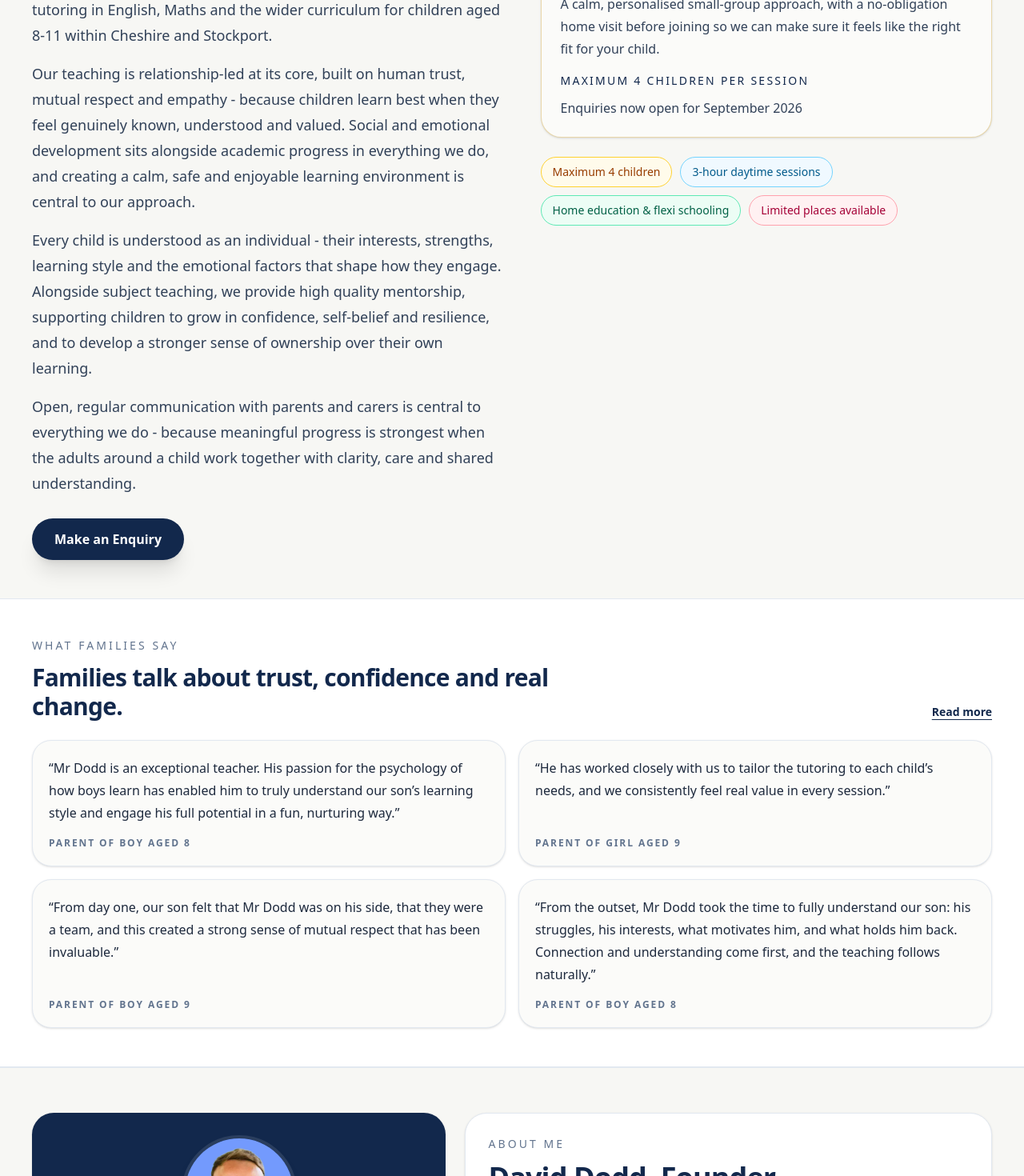
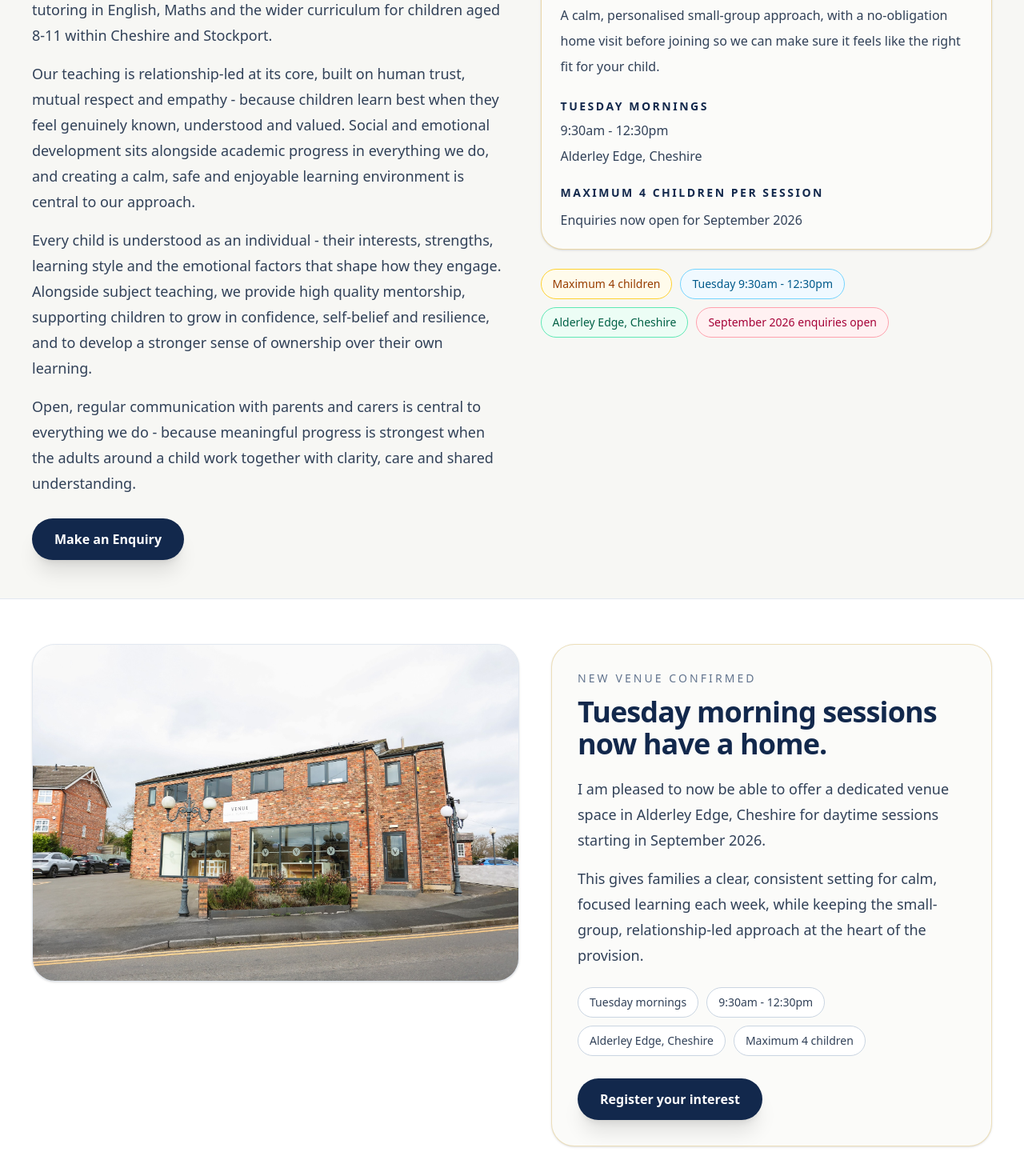
Before and after one commit to davedodd89-ai/warren-dodd-education, a Next.js app: page / in a window 1280 px wide. Shown: the part 860-2330 px from the top of the page at 80% size. Built offline with nearby package versions, Linux system fonts and the light colour scheme.

Commit message:
Add venue image and launch messaging to contact page

```diff
--- a/app/contact/page.tsx
+++ b/app/contact/page.tsx
@@ -6,7 +6,7 @@ export default function ContactPage() {
     "Whether you are home educating or using flexi schooling",
     "What kind of support you are looking for",
     "Any current barriers around confidence, motivation or engagement",
-    "What days or times you are hoping for",
+    "What you would like your child to gain from the sessions",
   ];
 
   const discussionPoints = [
@@ -14,7 +14,15 @@ export default function ContactPage() {
     "How the 3-hour daytime sessions work",
     "What kind of support would be most helpful",
     "How confidence, motivation and engagement are currently affecting learning",
-    "What a good next step would look like for your family",
+    "What a strong next step would look like for your family",
+  ];
+
+  const venueHighlights = [
+    "Tuesday mornings",
+    "9:30am - 12:30pm",
+    "Alderley Edge, Cheshire",
+    "Maximum 4 children",
+    "September 2026 start",
   ];
 
   return (
@@ -28,8 +36,7 @@ export default function ContactPage() {
           </p>
 
           <h1 className="mt-4 text-3xl font-semibold tracking-tight text-[#12284C] sm:text-4xl md:text-6xl">
-            Get in touch to discuss your child and the support you are looking
-            for.
+            Register your interest for Tuesday morning daytime sessions.
           </h1>
 
           <p className="mx-auto mt-6 max-w-2xl text-base leading-7 text-slate-700 sm:text-lg sm:leading-8">
@@ -39,8 +46,53 @@ export default function ContactPage() {
           </p>
         </div>
 
+        <div className="mt-8 rounded-[1.5rem] border border-[#D8B35B]/50 bg-white p-6 shadow-sm sm:rounded-[2rem] sm:p-8">
+          <div className="grid gap-6 lg:grid-cols-[1.05fr_0.95fr] lg:items-center">
+            <div className="min-w-0">
+              <p className="text-sm uppercase tracking-[0.2em] text-slate-500">
+                New venue confirmed
+              </p>
+
+              <h2 className="mt-3 text-2xl font-semibold tracking-tight text-[#12284C] sm:text-3xl md:text-4xl">
+                Tuesday mornings in Alderley Edge from September 2026.
+              </h2>
+
+              <p className="mt-5 max-w-2xl text-base leading-7 text-slate-700 sm:text-lg sm:leading-8">
+                A dedicated venue is now in place for calm, small-group daytime
+                sessions. Places will remain very limited so that the provision
+                stays personal, focused and relationship-led.
+              </p>
+
+              <div className="mt-6 flex flex-wrap gap-2.5">
+                {venueHighlights.map((item) => (
+                  <span
+                    key={item}
+                    className="rounded-full border border-slate-300 bg-[#FBFBF9] px-3.5 py-2 text-xs text-slate-700 sm:text-sm"
+                  >
+                    {item}
+                  </span>
+                ))}
+              </div>
+            </div>
+
+            <div className="min-w-0 rounded-[1.25rem] border border-slate-200 bg-[#FBFBF9] p-5 sm:rounded-[1.5rem] sm:p-6">
+              <p className="text-sm uppercase tracking-[0.16em] text-slate-500">
+                What happens next
+              </p>
+
+              <div className="mt-4 space-y-3 text-sm leading-6 text-slate-700 sm:text-base">
+                <p>1. You get in touch with a few details about your child.</p>
+                <p>2. We arrange an initial conversation.</p>
+                <p>3. A no-obligation home visit helps us decide whether it feels like the right fit.</p>
+                <p>4. If it does, we discuss the best next step for September 2026.</p>
+              </div>
+            </div>
+          </div>
+        </div>
+
         <div className="mt-10 grid w-full gap-6 lg:grid-cols-[0.88fr_1.12fr]">
-          <div className="min-w-0 rounded-[1.5rem] border border-slate-200 bg-white p-6 shadow-sm sm:rounded-[2rem] sm:p-8">
+          <div className="min-w-0 space-y-6">
+            <div className="rounded-[1.5rem] border border-slate-200 bg-white p-6 shadow-sm sm:rounded-[2rem] sm:p-8">
               <p className="text-sm uppercase tracking-[0.2em] text-slate-500">
                 Pricing
               </p>
@@ -62,6 +114,20 @@ export default function ContactPage() {
                 <p>Relationship-led and psychology-informed</p>
                 <p>Home education and flexi-school families</p>
                 <p>Designed to build confidence and independence</p>
+              </div>
+            </div>
+
+            <div className="rounded-[1.5rem] border border-slate-200 bg-white p-6 shadow-sm sm:rounded-[2rem] sm:p-8">
+              <p className="text-sm uppercase tracking-[0.2em] text-slate-500">
+                Why enquire now
+              </p>
+
+              <p className="mt-4 text-base leading-7 text-slate-700 sm:text-lg sm:leading-8">
+                Because this is a small, carefully designed provision rather than
+                a high-volume tutoring model. With only four children per
+                session, early enquiries make sense for families who want to
+                explore whether this could be the right fit for September.
+              </p>
             </div>
           </div>
 
--- a/app/page.tsx
+++ b/app/page.tsx
@@ -30,6 +30,13 @@ export default function Page() {
     "Flexi schooling support",
     "Daytime tutoring",
     "A more personal alternative to traditional tutoring",
+  ];
+
+  const venueHighlights = [
+    "Tuesday mornings",
+    "9:30am - 12:30pm",
+    "Alderley Edge, Cheshire",
+    "Maximum 4 children",
   ];
 
   return (
@@ -71,30 +78,42 @@ export default function Page() {
                 </div>
               </div>
 
-              <div className="hidden rounded-[1.6rem] border border-[#D8B35B]/50 bg-[#FBFBF9] p-5 shadow-sm lg:block lg:p-6">
-                <p className="text-xs uppercase tracking-[0.18em] text-slate-500 md:text-sm">
+              <div className="hidden rounded-[1.7rem] border border-[#D8B35B]/50 bg-[#FBFBF9] p-6 shadow-sm lg:block">
+                <p className="text-xs uppercase tracking-[0.22em] text-slate-500">
                   Launching soon
                 </p>
 
-                <p className="mt-2 text-xl font-semibold text-[#12284C] md:text-2xl">
+                <h2 className="mt-3 text-[2rem] font-semibold leading-tight text-[#12284C]">
                   Daytime sessions
-                </p>
+                </h2>
 
-                <p className="mt-2 text-base font-medium text-slate-700 md:text-lg">
+                <p className="mt-2 text-lg font-medium text-slate-700">
                   Cheshire
                 </p>
 
-                <p className="mt-4 text-sm leading-6 text-slate-700 md:text-base md:leading-7">
-                  A calm, personalised small-group approach, with a
-                  no-obligation home visit before joining so we can make sure it
-                  feels like the right fit for your child.
+                <p className="mt-5 text-base leading-8 text-slate-700">
+                  A calm, personalised small-group approach, with a no-obligation
+                  home visit before joining so we can make sure it feels like the
+                  right fit for your child.
                 </p>
 
-                <p className="mt-4 text-sm font-medium uppercase tracking-[0.16em] text-[#12284C]">
+                <div className="mt-6 space-y-2">
+                  <p className="text-sm font-semibold uppercase tracking-[0.18em] text-[#12284C]">
+                    Tuesday mornings
+                  </p>
+                  <p className="text-base font-medium text-slate-700">
+                    9:30am - 12:30pm
+                  </p>
+                  <p className="text-base font-medium text-slate-700">
+                    Alderley Edge, Cheshire
+                  </p>
+                </div>
+
+                <p className="mt-6 text-sm font-semibold uppercase tracking-[0.18em] text-[#12284C]">
                   Maximum 4 children per session
                 </p>
 
-                <p className="mt-3 text-sm font-medium text-slate-700 md:text-base">
+                <p className="mt-3 text-base font-medium text-slate-700">
                   Enquiries now open for September 2026
                 </p>
               </div>
@@ -104,13 +123,13 @@ export default function Page() {
                   Maximum 4 children
                 </span>
                 <span className="rounded-full border border-sky-300 bg-sky-50 px-3.5 py-2 text-xs text-sky-800 md:text-sm">
-                  3-hour daytime sessions
+                  Tuesday 9:30am - 12:30pm
                 </span>
                 <span className="rounded-full border border-emerald-300 bg-emerald-50 px-3.5 py-2 text-xs text-emerald-800 md:text-sm">
-                  Home education &amp; flexi schooling
+                  Alderley Edge, Cheshire
                 </span>
                 <span className="rounded-full border border-rose-300 bg-rose-50 px-3.5 py-2 text-xs text-rose-800 md:text-sm">
-                  Limited places available
+                  September 2026 enquiries open
                 </span>
               </div>
             </div>
@@ -177,12 +196,24 @@ export default function Page() {
                 </p>
 
                 <p className="mt-4 text-sm leading-6 text-slate-700 md:text-base md:leading-7">
-                  A calm, personalised small-group approach, with a
-                  no-obligation home visit before joining so we can make sure it
-                  feels like the right fit for your child.
+                  A calm, personalised small-group approach, with a no-obligation
+                  home visit before joining so we can make sure it feels like the
+                  right fit for your child.
                 </p>
 
-                <p className="mt-4 text-sm font-medium uppercase tracking-[0.16em] text-[#12284C]">
+                <div className="mt-5 space-y-1">
+                  <p className="text-sm font-semibold uppercase tracking-[0.16em] text-[#12284C]">
+                    Tuesday mornings
+                  </p>
+                  <p className="text-sm font-medium text-slate-700 md:text-base">
+                    9:30am - 12:30pm
+                  </p>
+                  <p className="text-sm font-medium text-slate-700 md:text-base">
+                    Alderley Edge, Cheshire
+                  </p>
+                </div>
+
+                <p className="mt-5 text-sm font-medium uppercase tracking-[0.16em] text-[#12284C]">
                   Maximum 4 children per session
                 </p>
 
@@ -196,13 +227,13 @@ export default function Page() {
                   Maximum 4 children
                 </span>
                 <span className="rounded-full border border-sky-300 bg-sky-50 px-3.5 py-2 text-xs text-sky-800 md:text-sm">
-                  3-hour daytime sessions
+                  Tuesday 9:30am - 12:30pm
                 </span>
                 <span className="rounded-full border border-emerald-300 bg-emerald-50 px-3.5 py-2 text-xs text-emerald-800 md:text-sm">
-                  Home education &amp; flexi schooling
+                  Alderley Edge, Cheshire
                 </span>
                 <span className="rounded-full border border-rose-300 bg-rose-50 px-3.5 py-2 text-xs text-rose-800 md:text-sm">
-                  Limited places available
+                  September 2026 enquiries open
                 </span>
               </div>
             </div>
@@ -214,6 +245,64 @@ export default function Page() {
               >
                 Make an Enquiry
               </Link>
+            </div>
+          </div>
+        </div>
+      </section>
+
+      <section className="border-y border-slate-200 bg-white">
+        <div className="mx-auto max-w-7xl px-6 py-10 md:px-10 md:py-14">
+          <div className="grid gap-8 lg:grid-cols-[1.05fr_0.95fr] lg:gap-10">
+            <div>
+              <div className="overflow-hidden rounded-[1.8rem] border border-slate-200 bg-slate-100 shadow-sm">
+                <img
+                  src="/venue.jpg"
+                  alt="Venue for Warren Dodd Education daytime sessions in Cheshire"
+                  className="h-[260px] w-full object-cover sm:h-[320px] lg:h-[420px]"
+                />
+              </div>
+            </div>
+
+            <div className="flex h-full flex-col justify-center rounded-[1.8rem] border border-[#D8B35B]/40 bg-[#FBFBF9] p-6 shadow-sm md:p-8">
+              <p className="text-xs uppercase tracking-[0.22em] text-slate-500 md:text-sm">
+                New venue confirmed
+              </p>
+
+              <h2 className="mt-3 text-2xl font-semibold tracking-tight text-[#12284C] md:text-4xl">
+                Tuesday morning sessions now have a home.
+              </h2>
+
+              <p className="mt-5 text-base leading-7 text-slate-700 md:text-lg md:leading-8">
+                I am pleased to now be able to offer a dedicated venue space in
+                Alderley Edge, Cheshire for daytime sessions starting in
+                September 2026.
+              </p>
+
+              <p className="mt-4 text-base leading-7 text-slate-700 md:text-lg md:leading-8">
+                This gives families a clear, consistent setting for calm,
+                focused learning each week, while keeping the small-group,
+                relationship-led approach at the heart of the provision.
+              </p>
+
+              <div className="mt-6 flex flex-wrap gap-2.5">
+                {venueHighlights.map((item) => (
+                  <span
+                    key={item}
+                    className="rounded-full border border-slate-300 bg-white px-3.5 py-2 text-xs text-slate-700 md:text-sm"
+                  >
+                    {item}
+                  </span>
+                ))}
+              </div>
+
+              <div className="mt-7">
+                <Link
+                  href="/contact"
+                  className="inline-flex rounded-full bg-[#12284C] px-7 py-3.5 font-semibold text-white shadow-xl transition hover:-translate-y-0.5"
+                >
+                  Register your interest
+                </Link>
+              </div>
             </div>
           </div>
         </div>
@@ -248,7 +337,7 @@ export default function Page() {
                 className="flex h-full flex-col justify-between rounded-[1.5rem] border border-slate-200 bg-[#FBFBF9] p-5 shadow-sm"
               >
                 <p className="text-sm leading-6 text-slate-800 md:text-base md:leading-7">
-                  “{item.quote}”
+                  "{item.quote}"
                 </p>
 
                 <p className="mt-4 text-[11px] font-semibold uppercase tracking-[0.16em] text-slate-500 md:text-xs">
```
Also changed, not shown: public/venue.jpg (added). Lines whose indentation alone changed are shown as unchanged.
